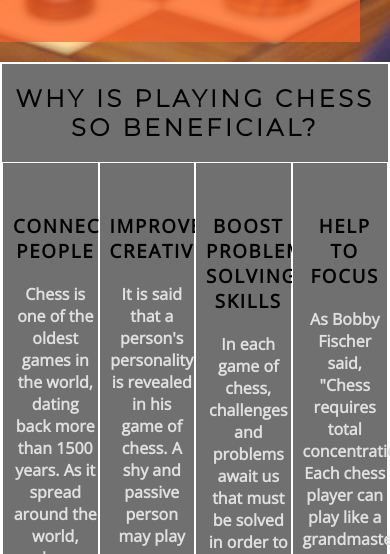
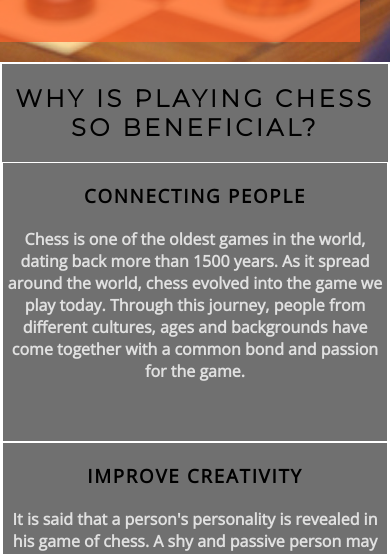
Before and after one commit to PiotrMikolajczyk92/chess-club, a plain HTML site: page index.html in a window 390 px wide. Shown: the part 546-1100 px from the top of the page. Drawn offline with nearby package versions, Linux system fonts and the light colour scheme.

Commit message:
Style club ethos for responsive design

```diff
--- a/assets/css/style.css
+++ b/assets/css/style.css
@@ -183,3 +183,38 @@ footer i {
     width: 100%;
     border: 1px solid white;
 }
+
+/* media queries */
+
+/* for larger to medium screens size from 1200px wide and down */
+
+@media screen and (max-width: 1200px) {
+    #club-ethos > div {
+        width: 100%;
+        clear: both;
+        height: 160px;
+        padding: 0;
+    }
+}
+
+/* for medium screen sizes from 800px and down */
+
+@media screen and (max-width: 950px) {
+    #club-ethos > div {
+        width: 100%;
+        clear: both;
+        height: 180px;
+        padding: 0;
+    }
+}
+
+/* for small screen sizes from 650px down */
+
+@media screen and (max-width: 650px) {
+    #club-ethos > div {
+        width: 100%;
+        clear: both;
+        height: 280px;
+        padding: 0;
+    }
+}
```
